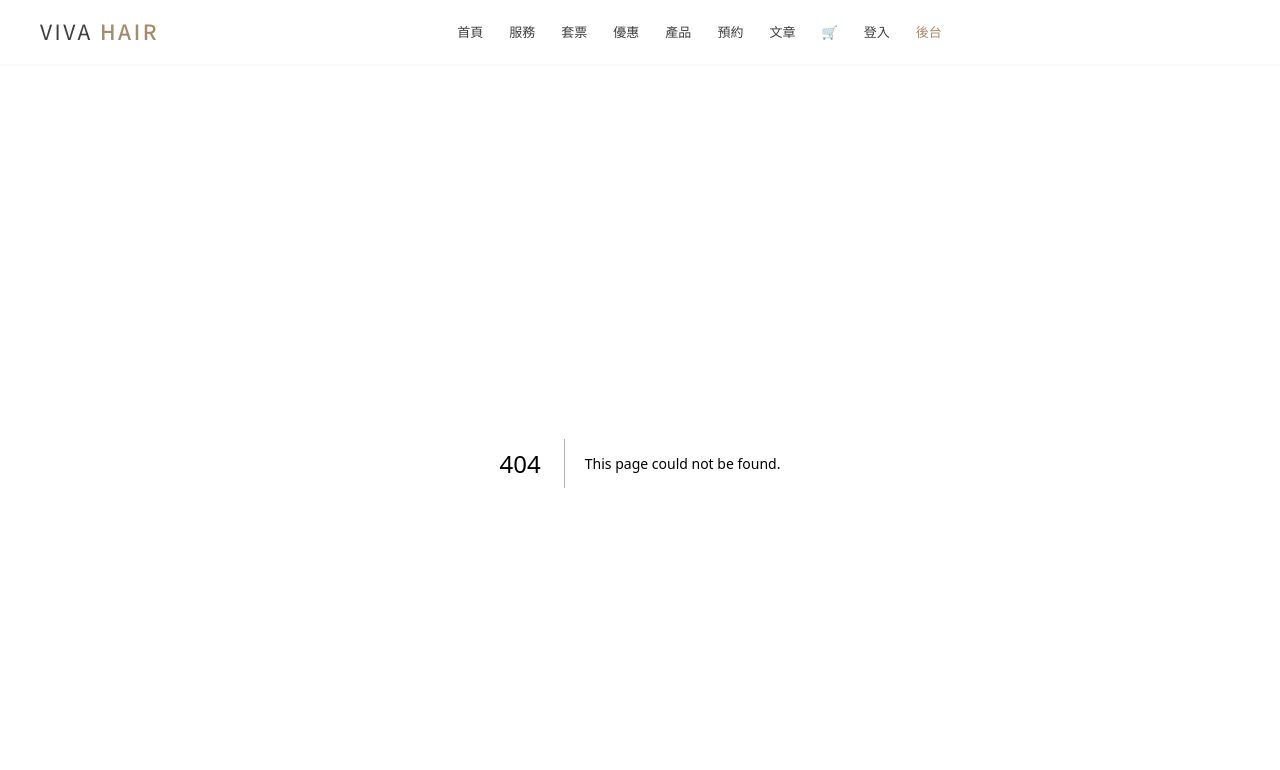
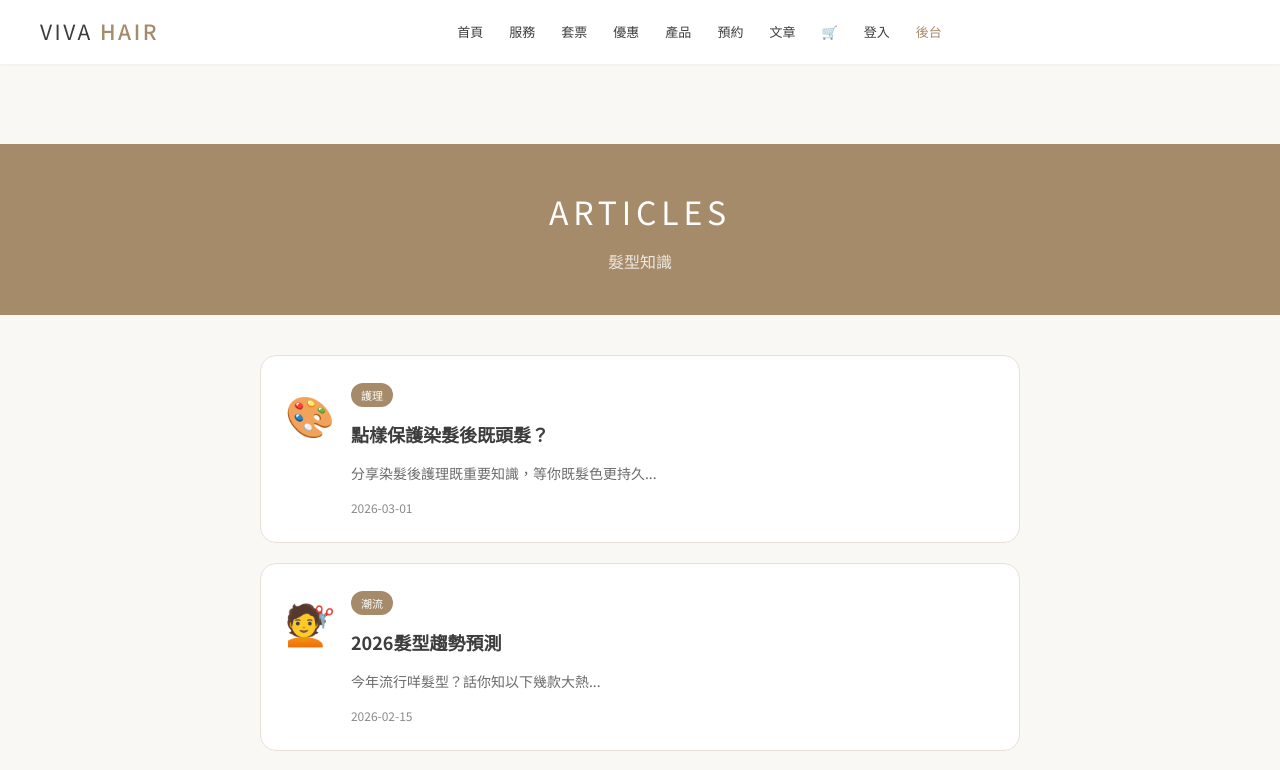
Before and after one commit to PANDORASPA/Hair-salon, a Next.js app: page /articles in a window 1280 px wide. Before the commit this address had no page. Shown: the top 770 px of the page. Built offline with nearby package versions, Linux system fonts and the light colour scheme.

Commit message:
Create page.js

```diff
--- /dev/null
+++ b/app/articles/page.js
@@ -0,0 +1,35 @@
+'use client'
+
+const ARTICLES = [
+  { id: 1, title: '點樣保護染髮後既頭髮？', category: '護理', emoji: '🎨', date: '2026-03-01', excerpt: '分享染髮後護理既重要知識，等你既髮色更持久...' },
+  { id: 2, title: '2026髮型趨勢預測', category: '潮流', emoji: '💇', date: '2026-02-15', excerpt: '今年流行咩髮型？話你知以下幾款大熱...'},
+  { id: 3, title: '燙髮前要知既5件事', category: '教學', emoji: '💆', date: '2026-02-01', excerpt: '燙髮前既準備工作，等你燙得更滿意...'},
+  { id: 4, title: '頭髮乾枯點算？', category: '護理', emoji: '🧴', date: '2026-01-20', excerpt: '天然護髮方法大公開，等你頭髮重現光澤...'},
+]
+
+export default function Articles() {
+  return (
+    <div style={{ paddingTop: '80px', minHeight: '100vh', background: '#FAF8F5' }}>
+      <section style={{ padding: '40px 20px', background: '#A68B6A', textAlign: 'center' }}>
+        <h1 style={{ fontSize: '32px', color: '#fff', fontWeight: 400, letterSpacing: '0.15em' }}>ARTICLES</h1>
+        <p style={{ color: 'rgba(255,255,255,0.8)', marginTop: '10px' }}>髮型知識</p>
+      </section>
+
+      <div style={{ maxWidth: '800px', margin: '0 auto', padding: '40px 20px' }}>
+        {ARTICLES.map((article, i) => (
+          <div key={i} style={{ background: '#fff', borderRadius: '16px', padding: '24px', marginBottom: '20px', border: '1px solid #E8E0D5' }}>
+            <div style={{ display: 'flex', gap: '16px', alignItems: 'flex-start' }}>
+              <div style={{ fontSize: '40px' }}>{article.emoji}</div>
+              <div style={{ flex: 1 }}>
+                <span style={{ background: '#A68B6A', color: '#fff', padding: '4px 10px', borderRadius: '12px', fontSize: '11px' }}>{article.category}</span>
+                <h3 style={{ fontSize: '18px', margin: '12px 0', color: '#3D3D3D' }}>{article.title}</h3>
+                <p style={{ color: '#6B6B6B', fontSize: '14px', marginBottom: '12px' }}>{article.excerpt}</p>
+                <p style={{ color: '#8A8A8A', fontSize: '12px' }}>{article.date}</p>
+              </div>
+            </div>
+          </div>
+        ))}
+      </div>
+    </div>
+  )
+}
```
